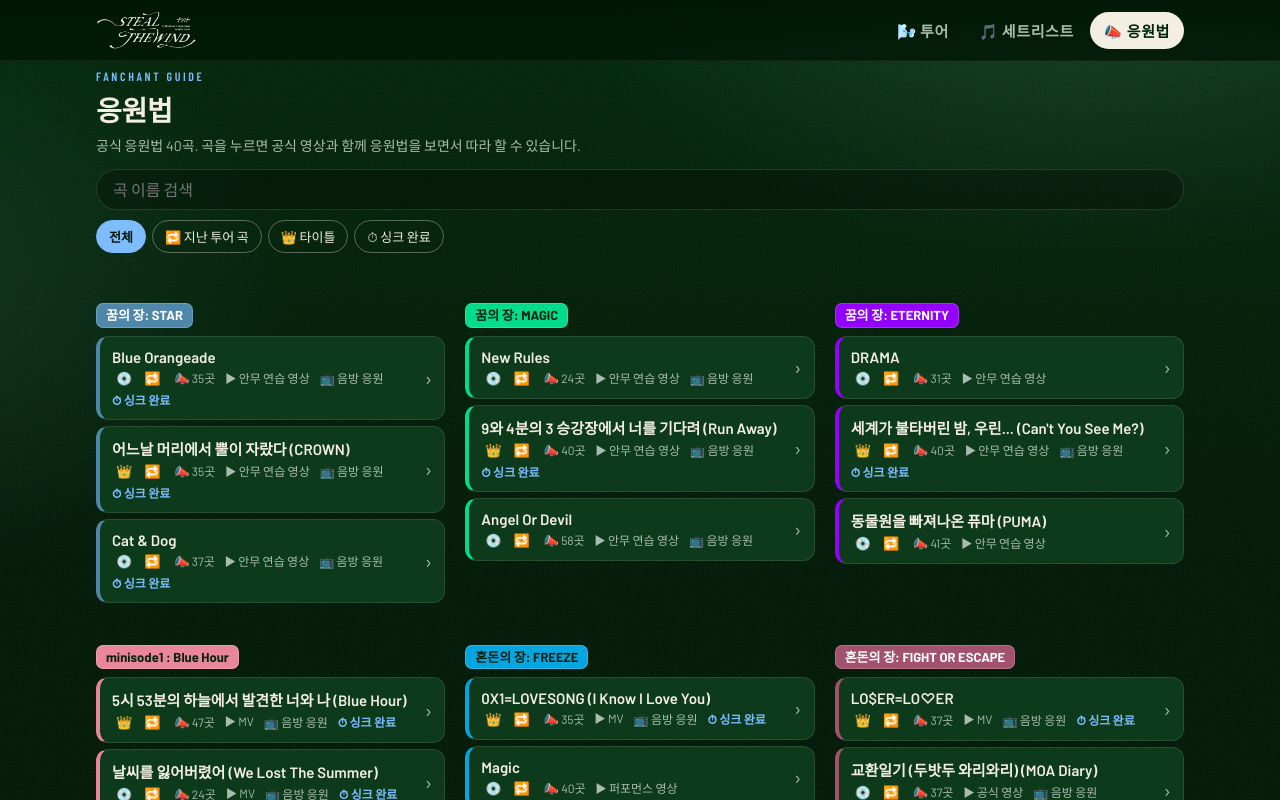
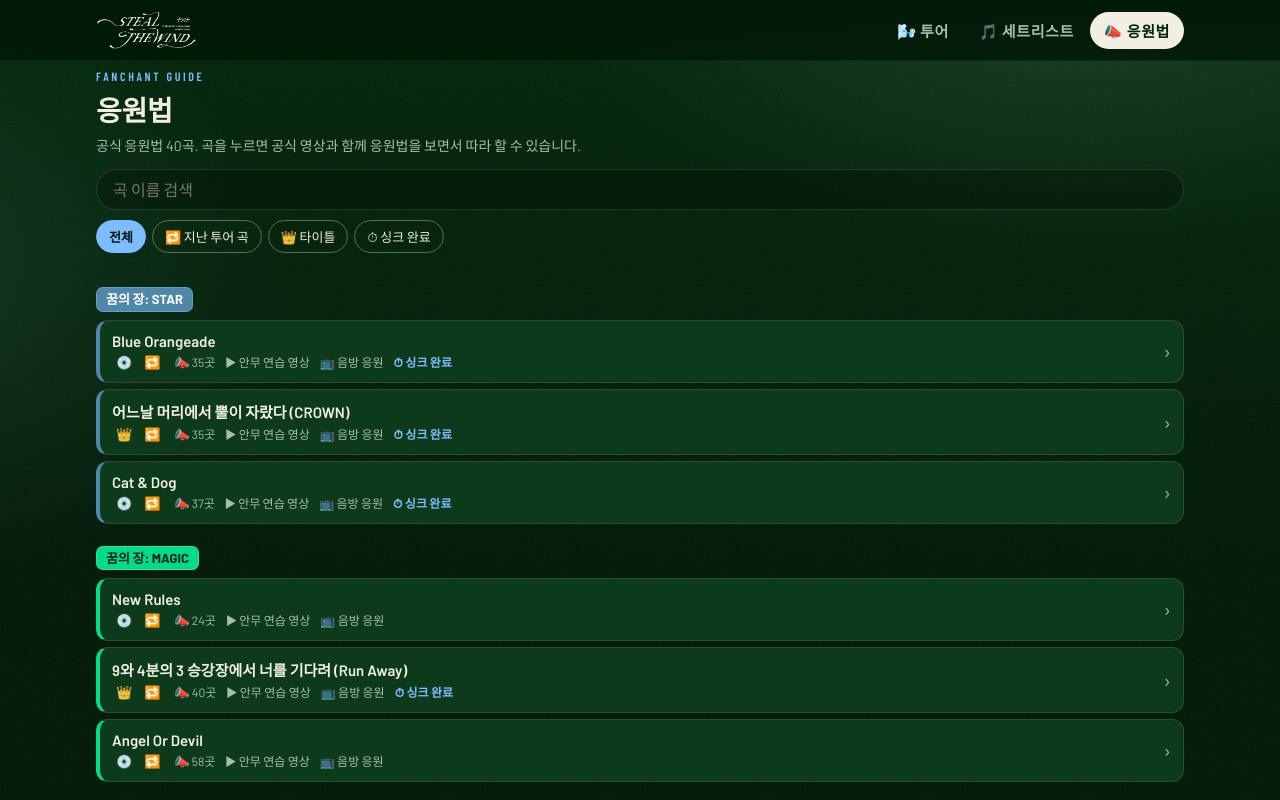
Before and after one commit to seung-min-lee-87/txt-steal-concert, a React (Vite) app: page / in a window 1280 px wide. Both pictures are taken after a click on the button "📣 응원법 보러 가기". Shown: the top 800 px of the page. Built offline with nearby package versions, Linux system fonts and the light colour scheme; a web font is replaced by a local one.

Commit message:
응원법 목록 배치를 원래(1단)대로 복구
Co-Authored-By: Claude Opus 5.5 <noreply@anthropic.com>
Claude-Session: https://claude.ai/code/session_01MnuQ5qn4AV9NFbLprPfGB1

```diff
--- a/src/App.css
+++ b/src/App.css
@@ -587,9 +587,3 @@ code { background: var(--card-strong); padding: 0 4px; border-radius: 4px; }
 .hero-body.one-line { display: flex; align-items: center; flex-wrap: wrap; gap: 12px 24px; }
 .hero-body.one-line .hero-actions { margin: 0 0 0 auto; }
 @media (max-width: 700px) { .hero-body.one-line .kicker { flex-basis: 100%; } .hero-body.one-line .hero-actions { margin-left: 0; } }
-/* 응원법 목록: 넓은 화면에서는 앨범별 칸을 2·3개씩 가로로 (칸 안에서는 곡을 세로로) */
-@media (min-width: 760px) {
-  .album-grid { display: grid; grid-template-columns: repeat(2, minmax(0, 1fr)); gap: 8px 20px; align-items: start; }
-  .album-grid .set-group { margin-top: 12px; }
-}
-@media (min-width: 1100px) { .album-grid { grid-template-columns: repeat(3, minmax(0, 1fr)); } }
--- a/src/components/ChantPage.jsx
+++ b/src/components/ChantPage.jsx
@@ -100,7 +100,7 @@ function ChantList({ go }) {
   }, [filter, q])
 
   return (
-    <div className="page chant-list">
+    <div className="page">
       <p className="kicker">Fanchant Guide</p>
       <h1 className="page-title">응원법</h1>
       <p className="hint">
@@ -124,8 +124,6 @@ function ChantList({ go }) {
         </div>
       </div>
       {groups.length === 0 && <p className="hint">조건에 맞는 곡이 없습니다.</p>}
-      {/* 앨범 하나 = 한 칸(세로로 곡 나열). 넓은 화면에서는 앨범 칸이 2·3개씩 가로로 놓인다 */}
-      <div className="album-grid">
       {groups.map((g) => (
         <section key={g.album} className="set-group">
           <h3 className="album-head">
@@ -161,7 +159,6 @@ function ChantList({ go }) {
           </ul>
         </section>
       ))}
-      </div>
       <p className="hint small source">
         응원법 출처: {CHANT_SOURCE} · 연준 솔로곡·「그날이 오면」·일본곡은 공식 응원법 공지
       </p>
```
Lines whose indentation alone changed are shown as unchanged.
